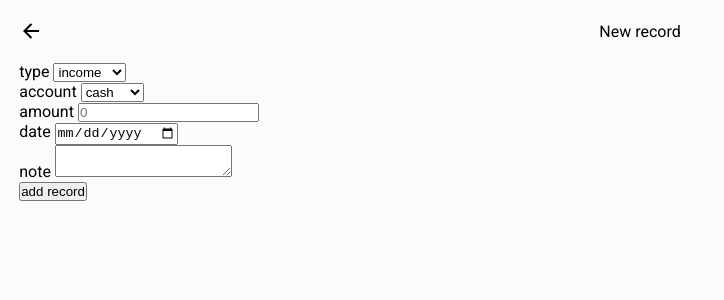
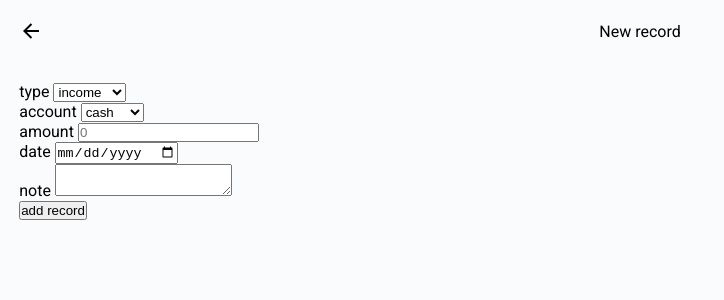
Before and after one commit to AltanfizGenity/BudgetEve-deprecated, a Svelte app: page / in a window 1280 px wide. Both pictures are taken after a click on the button 640 px from the left and 758 px from the top of the page. Shown: the top 300 px of the page, without its empty margins (0-724 px from the left). Built offline with nearby package versions, Linux system fonts and the light colour scheme.

Commit message:
style (overlay): fix main content slot to fit entire parent

```diff
--- a/src/components/core/Overlay.svelte
+++ b/src/components/core/Overlay.svelte
@@ -24,7 +24,9 @@
           <div class="title">{headerText}</div>
         </div>
       {/if}
-      <slot class="main-content"></slot>
+      <div class="main-content">
+        <slot></slot>
+      </div>
     </div>
   </div>
 {/if}
@@ -41,6 +43,8 @@
   }
 
   .content {
+    width: 100%;
+    height: 100%;
     display: flex;
     flex-direction: column;
     gap: var(--appSpacing);
@@ -58,4 +62,10 @@
     left: 50%;
     translate: -50%;
   }
+
+  .main-content {
+    width: 100%;
+    height: 100%;
+    margin-top: var(--appSpacing);
+  }
 </style>
```
